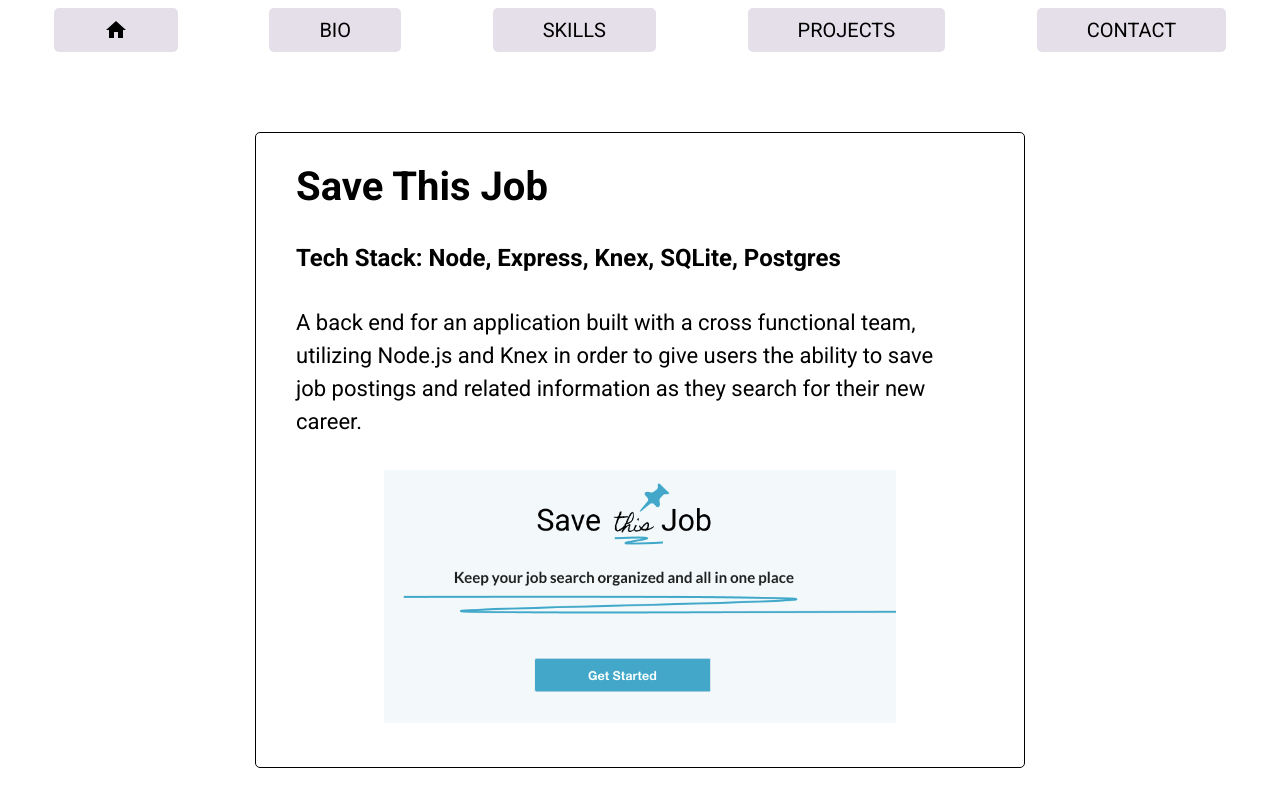
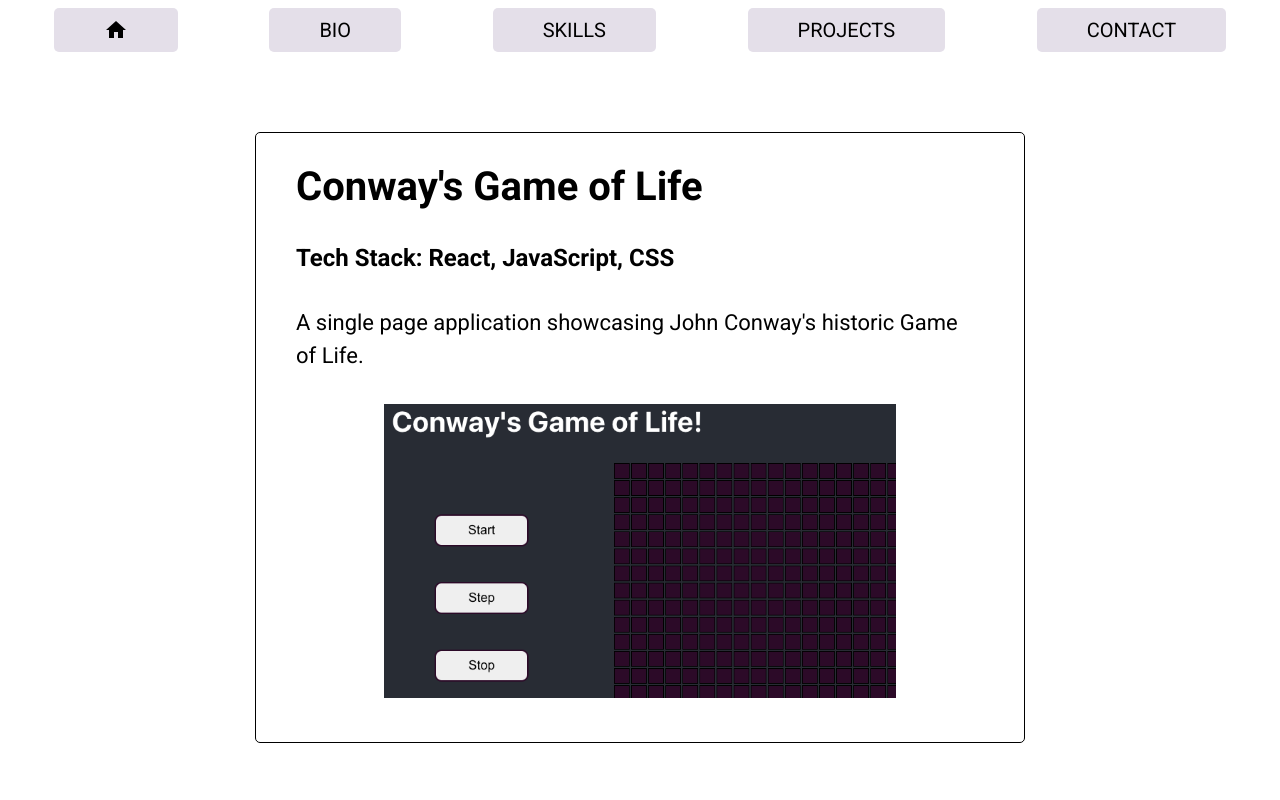
Before and after one commit to roselandroche/portfolio, a React (Create React App) app: page /projects in a window 1280 px wide. Shown: the top 800 px of the page. Built offline with nearby package versions, Linux system fonts and the light colour scheme.

Commit message:
Updates to projects, skills, bio

```diff
--- a/src/components/Bio.js
+++ b/src/components/Bio.js
@@ -12,7 +12,7 @@ function Bio() {
                     My name is Rose Landroche and I am a Full Stack Web Developer. I have over ten years of experience
                     in customer facing industries such as retail and customer service. I began learning to program on
                     my own in 2018, and pursued organized learning through Lambda School in 2019. Programming has become
-                    one of the ways I can channel my appreciation for logic, as well as creating new things. I look forward
+                    one of the ways I channel my appreciation for logic, as well as creating new things. I look forward
                     to turning this passion into a satisfying and productive career.
                 </p>
                 <h1>Mission Statement:</h1>
--- a/src/components/Projects.js
+++ b/src/components/Projects.js
@@ -5,11 +5,22 @@ import WaterPlants from '../WaterPlants.png';
 import Pintereach from '../Pintereach.png';
 import BuildSauti from '../BuildSautiStudio.png';
 import SaveThisJob from '../SaveThisJob.png';
+import GameOfLife from '../GameOfLife.png';
 
 function Projects() {
     return (
         <div>
             <NavBar />
+            <div className='projectCard'>
+                <h1>Conway's Game of Life</h1>
+                <h3>Tech Stack: React, JavaScript, CSS</h3>
+                <p>
+                    A single page application showcasing John Conway's historic Game of Life.
+                </p>
+                <a href='https://awesome-ramanujan-7d7ef5.netlify.app/'>
+                    <img src={GameOfLife} alt='Screenshot of game of life' className='screenshot' />
+                </a>
+            </div>
             <div className='projectCard'>
                 <h1>Save This Job</h1>
                 <h3>Tech Stack: Node, Express, Knex, SQLite, Postgres</h3>
--- a/src/components/Skills.js
+++ b/src/components/Skills.js
@@ -9,6 +9,8 @@ function Skills() {
 
             <div className='skills-card'>
                 <h1>Technical Skills</h1>
+                <p className='skill'>Algorithms</p>
+                <p className='skill'>Python</p>
                 <p className='skill'>Node.js</p>
                 <p className='skill'>SQL, SQLite</p>
                 <p className='skill'>Express</p>
```
Also changed, not shown: src/GameOfLife.png (added).
